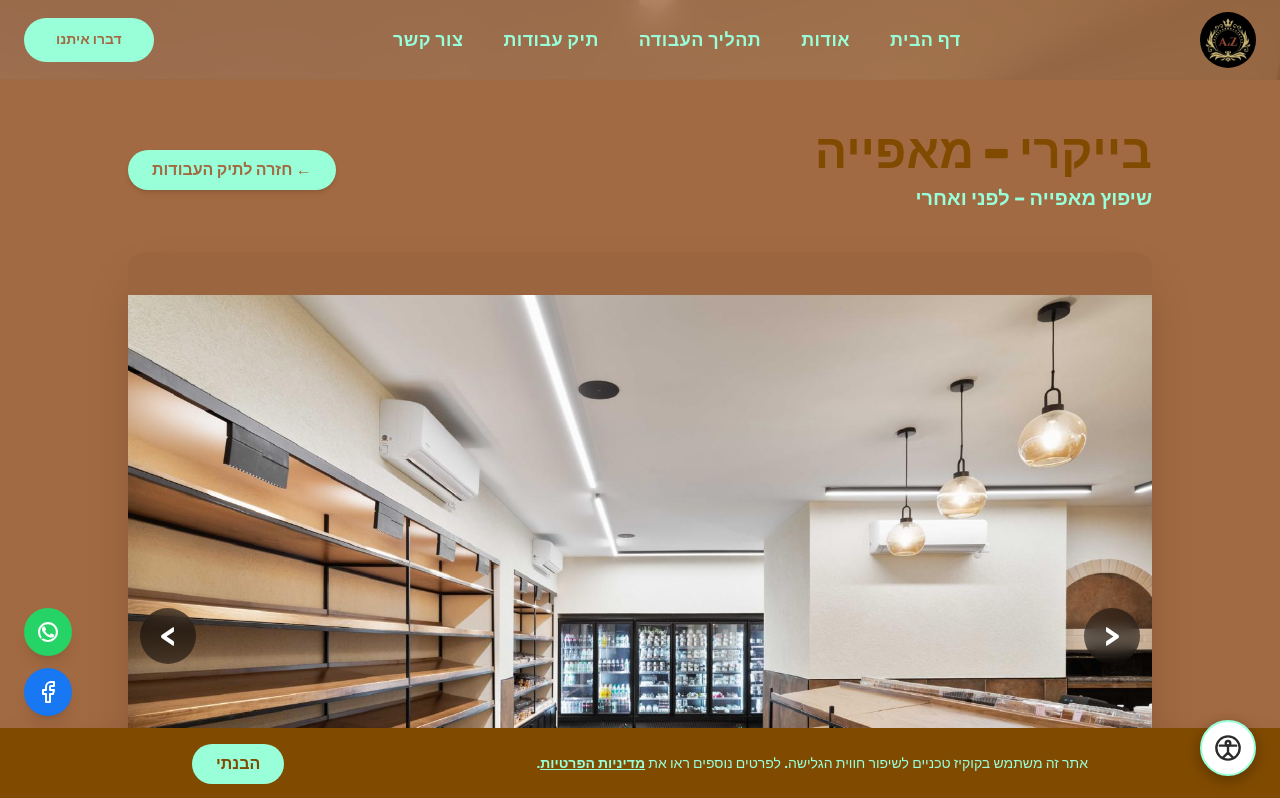
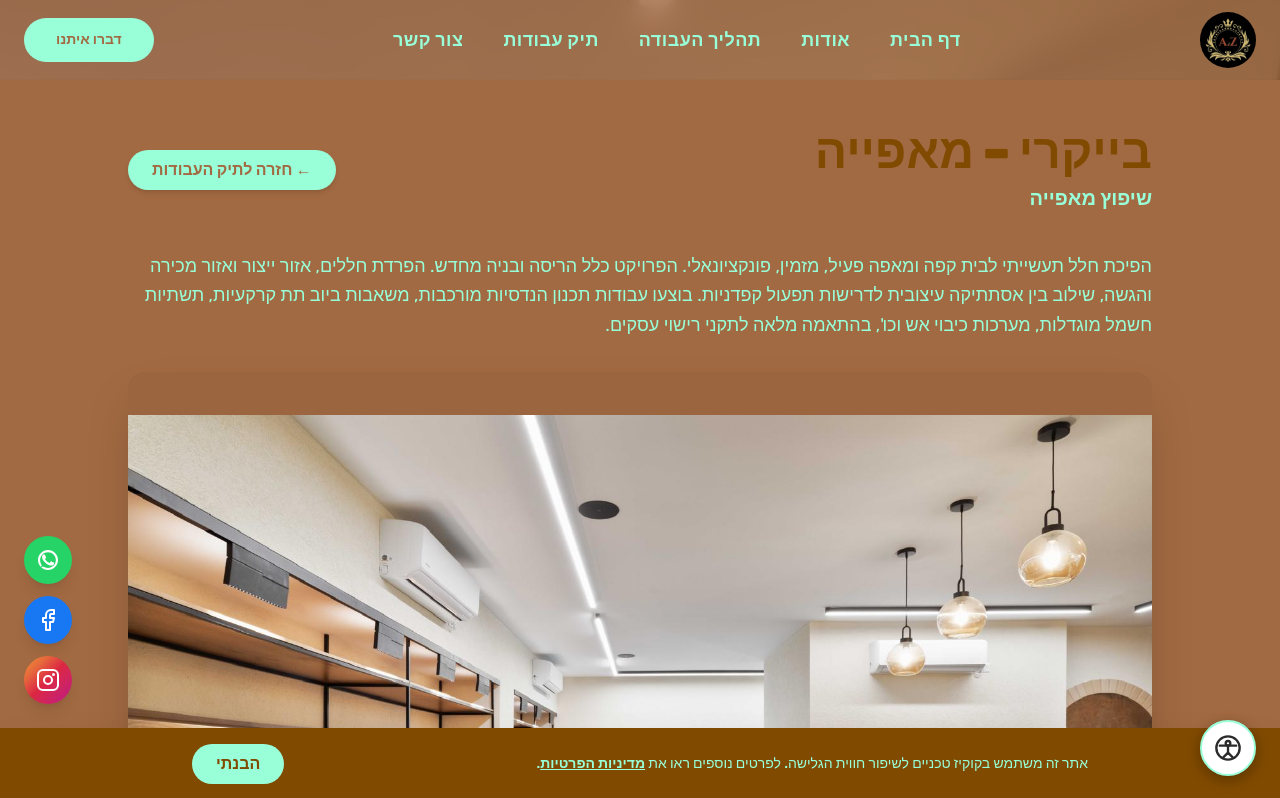
Before and after one commit to mos234/my-design-portfolio, a Next.js app: page /portfolio/bakery in a window 1280 px wide. Shown: the top 798 px of the page. Built offline with nearby package versions, Linux system fonts and the light colour scheme.

Commit message:
content: add project descriptions to all portfolio pages
Added description text to residence, meat-deli, and vacation-apartment projects. All 6 portfolio pages now have full descriptive content.

Co-Authored-By: Claude Sonnet 4.6 <noreply@anthropic.com>

```diff
--- a/app/contact/page.tsx
+++ b/app/contact/page.tsx
@@ -79,7 +79,7 @@ export default function ContactPage() {
                 <div className="bg-white p-10 rounded-3xl shadow-xl border border-[var(--foreground)]/5 mt-8 md:mt-0">
                     <form onSubmit={handleSubmit} className="space-y-6" noValidate>
                         <div>
-                            <label htmlFor="name" className="block text-lg font-bold mb-2">שם מלא</label>
+                            <label htmlFor="name" className="block text-lg font-bold mb-2 text-[var(--accent)]">שם מלא</label>
                             <input
                                 type="text"
                                 id="name"
@@ -93,7 +93,7 @@ export default function ContactPage() {
                         </div>
 
                         <div>
-                            <label htmlFor="phone" className="block text-lg font-bold mb-2">טלפון</label>
+                            <label htmlFor="phone" className="block text-lg font-bold mb-2 text-[var(--accent)]">טלפון</label>
                             <input
                                 type="tel"
                                 id="phone"
@@ -107,7 +107,7 @@ export default function ContactPage() {
                         </div>
 
                         <div>
-                            <label htmlFor="message" className="block text-lg font-bold mb-2">כיצד אוכל לעזור?</label>
+                            <label htmlFor="message" className="block text-lg font-bold mb-2 text-[var(--accent)]">כיצד אוכל לעזור?</label>
                             <textarea
                                 id="message"
                                 rows={4}
--- a/app/portfolio/bakery/page.tsx
+++ b/app/portfolio/bakery/page.tsx
@@ -37,7 +37,8 @@ export default function BakeryPage() {
     return (
         <ProjectGallery
             title="בייקרי – מאפייה"
-            subtitle="שיפוץ מאפייה – לפני ואחרי"
+            subtitle="שיפוץ מאפייה"
+            description="הפיכת חלל תעשייתי לבית קפה ומאפה פעיל, מזמין, פונקציונאלי. הפרויקט כלל הריסה ובניה מחדש. הפרדת חללים, אזור ייצור ואזור מכירה והגשה, שילוב בין אסתתיקה עיצובית לדרישות תפעול קפדניות. בוצעו עבודות תכנון הנדסיות מורכבות, משאבות ביוב תת קרקעיות, תשתיות חשמל מוגדלות, מערכות כיבוי אש וכו', בהתאמה מלאה לתקני רישוי עסקים."
             images={images}
         />
     );
--- a/app/portfolio/balcony/page.tsx
+++ b/app/portfolio/balcony/page.tsx
@@ -22,6 +22,7 @@ export default function BalconyPage() {
         <ProjectGallery
             title="מרפסת פנורמית ופינת רביצה"
             subtitle="עיצוב מרחב חיצוני"
+            description="המקום שימש כמרפסת סטנדרטית, לתקופה מוגבלת בימות השנה. היציאה בחורף בגשם הקר לא הייתה אופציה, אף בימות הקיץ הלוהט המרפסת לא נוצלה כראוי. בתכנון קפדני הכנסתי את כל הנוף המשגע לתוך המרפסת ע״י פריצה והגדלת החלונות. קירוי חשמלי פונקציונאלי פתר את בעיית הגשם והשמש. והפכתי את החלל לאזור רביצה נעים לכל תקופות השנה. בקו עיצוב של הבית הפכנו את האזור לחלק בלתי נפרד מחלל הסלון."
             images={images}
         />
     );
--- a/app/portfolio/boutique-cafe/page.tsx
+++ b/app/portfolio/boutique-cafe/page.tsx
@@ -29,6 +29,7 @@ export default function BoutiqueCafePage() {
         <ProjectGallery
             title="בית קפה בוטיק"
             subtitle="צור הדסה"
+            description="המקום שימש כמספרה שכונתית קטנה. נדרשתי כמעצב לתכנן קפיטריה חמה ומזמינה שמציעה מספר רב של מאפים ושטח מטבח סגור לצורך התפחה ואפיה של המוצרים. לייצר את כל הפונקציות הנדרשות בשטח כולל של 35 מ״ר. ולעמוד בתקנים של רישוי עסקים, תוך תכנון של כלל המערכות הנדרשות. תשתיות חשמל מוגדלת, יצירת מטבח על כלל הפונקציות, ואזור מכירה נגיש ומזמין."
             images={images}
         />
     );
--- a/app/portfolio/meat-deli/page.tsx
+++ b/app/portfolio/meat-deli/page.tsx
@@ -23,6 +23,7 @@ export default function MeatDeliPage() {
         <ProjectGallery
             title="מעדניית בשרים מיובשים"
             subtitle="עיצוב חלל מסחרי"
+            description="החנות ממוקמת על קו הרחוב. בודדנו את הצבעים מכל המתרחש סביב על מנת ליצור קו ייחודי שבולט מעל המתרחש סביב, תוך הנגשה מירבית, סביבת עבודה נוחה ופונקציונלית."
             images={images}
         />
     );
--- a/app/portfolio/residence/page.tsx
+++ b/app/portfolio/residence/page.tsx
@@ -37,6 +37,7 @@ export default function ResidenceProjectPage() {
         <ProjectGallery
             title="דירת מגורים"
             subtitle="עיצוב פנים יוקרתי ומודרני"
+            description="האתגר המשמעותי היה ליצור יחידת הורים במצב שטח וללא תשתיות מתאימות. שטח מצומצם, תשתיות ביוב ומים, והסתרת עמודי בנין (תמך) – וזאת תוך כדי מגורים בדירה תחת העבודה והביצוע. יצרנו יחידת הורים פונקציונלית ומושלמת, אזור מזנון יינות ומשקאות חריפים, פינת אוכל ייעודית, ושדרוג הסלון לסגנון קלאסי חם ומזמין."
             images={images}
         />
     );
--- a/app/portfolio/vacation-apartment/page.tsx
+++ b/app/portfolio/vacation-apartment/page.tsx
@@ -23,6 +23,7 @@ export default function VacationApartmentPage() {
         <ProjectGallery
             title="דירת נופש"
             subtitle="עיצוב ותכנון"
+            description="בית נופש משפחתי הצופה על אגם הכנרת. רצינו להכניס את הנוף לחלל המרכזי, כך שגם תוך הכנת המזון ובישול, האי צופה לכיוון אגם הכנרת והופך להיות חלק בלתי נפרד מחלל הבית. שמרנו על קו עיצוב התואם את אווירת הסביבה ובלתי מנותק. במטבח הייחודי בצבע ג'ינס שמתמזג עם המים התכולים המשתקפים פנימה."
             images={images}
         />
     );
--- a/components/ProjectGallery.tsx
+++ b/components/ProjectGallery.tsx
@@ -8,9 +8,10 @@ interface ProjectGalleryProps {
     title: string;
     subtitle: string;
     images: string[];
+    description?: string;
 }
 
-export default function ProjectGallery({ title, subtitle, images }: ProjectGalleryProps) {
+export default function ProjectGallery({ title, subtitle, images, description }: ProjectGalleryProps) {
     const [currentIndex, setCurrentIndex] = useState(0);
 
     const goNext = useCallback(() => {
@@ -51,6 +52,13 @@ export default function ProjectGallery({ title, subtitle, images }: ProjectGalle
                         &larr; חזרה לתיק העבודות
                     </Link>
                 </div>
+
+                {/* Description */}
+                {description && (
+                    <p className="text-lg text-[var(--accent)] leading-relaxed mb-8 text-right">
+                        {description}
+                    </p>
+                )}
 
                 {/* Main Image Viewer */}
                 <div className="relative w-full aspect-[4/3] rounded-2xl overflow-hidden shadow-2xl bg-black/5 mb-6">
--- a/components/SocialButtons.tsx
+++ b/components/SocialButtons.tsx
@@ -1,6 +1,5 @@
 'use client';
 
-import React from 'react';
 
 function getPhone() {
     const p = ['972','504','673','332'];
@@ -12,7 +11,7 @@ export default function SocialButtons() {
     const message = "היי אבי, אשמח לשמוע פרטים על עיצוב פנים";
 
     return (
-        <div className="flex flex-row gap-3 justify-center py-4 sm:fixed sm:left-6 sm:bottom-6 sm:flex-col sm:py-0 sm:z-40">
+        <div className="flex flex-row gap-3 justify-center py-4 sm:fixed sm:left-6 sm:bottom-24 sm:flex-col sm:py-0 sm:z-[60]">
 
             {/* WhatsApp */}
             <a
@@ -40,10 +39,11 @@ export default function SocialButtons() {
             {/* Instagram */}
             <a
                 href="#"
-                className="w-9 h-9 sm:w-12 sm:h-12 bg-gradient-to-tr from-[#f09433] via-[#dc2743] to-[#bc1888] text-white rounded-full shadow-lg flex items-center justify-center hover:scale-110 transition-transform duration-200"
+                className="w-9 h-9 sm:w-12 sm:h-12 text-white rounded-full shadow-lg flex items-center justify-center hover:scale-110 transition-transform duration-200"
+                style={{ background: 'linear-gradient(135deg, #f09433, #e6683c, #dc2743, #cc2366, #bc1888)' }}
                 aria-label="עקוב באינסטגרם"
             >
-                <svg xmlns="http://www.w3.org/2000/svg" width="18" height="18" viewBox="0 0 24 24" fill="none" stroke="currentColor" strokeWidth="2" strokeLinecap="round" strokeLinejoin="round" className="sm:w-6 sm:h-6"><rect x="2" y="2" width="20" height="20" rx="5" ry="5"></rect><path d="M16 11.37A4 4 0 1 1 12.63 8 4 4 0 0 1 16 11.37z"></path><line x1="17.5" y1="6.5" x2="17.51" y2="6.5"></line></svg>
+                <svg xmlns="http://www.w3.org/2000/svg" width="18" height="18" viewBox="0 0 24 24" fill="none" stroke="currentColor" strokeWidth="2" strokeLinecap="round" strokeLinejoin="round" className="sm:w-6 sm:h-6"><rect x="2" y="2" width="20" height="20" rx="5" ry="5"></rect><circle cx="12" cy="12" r="4"></circle><circle cx="17.5" cy="6.5" r="1.5" fill="currentColor" stroke="none"></circle></svg>
             </a>
 
         </div>
```
